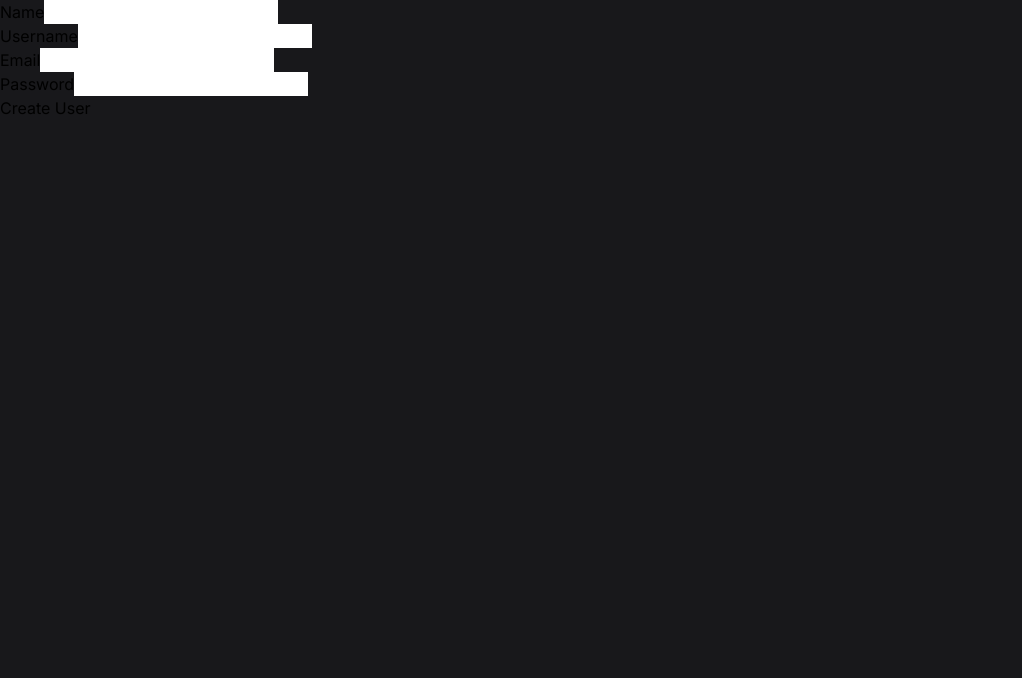
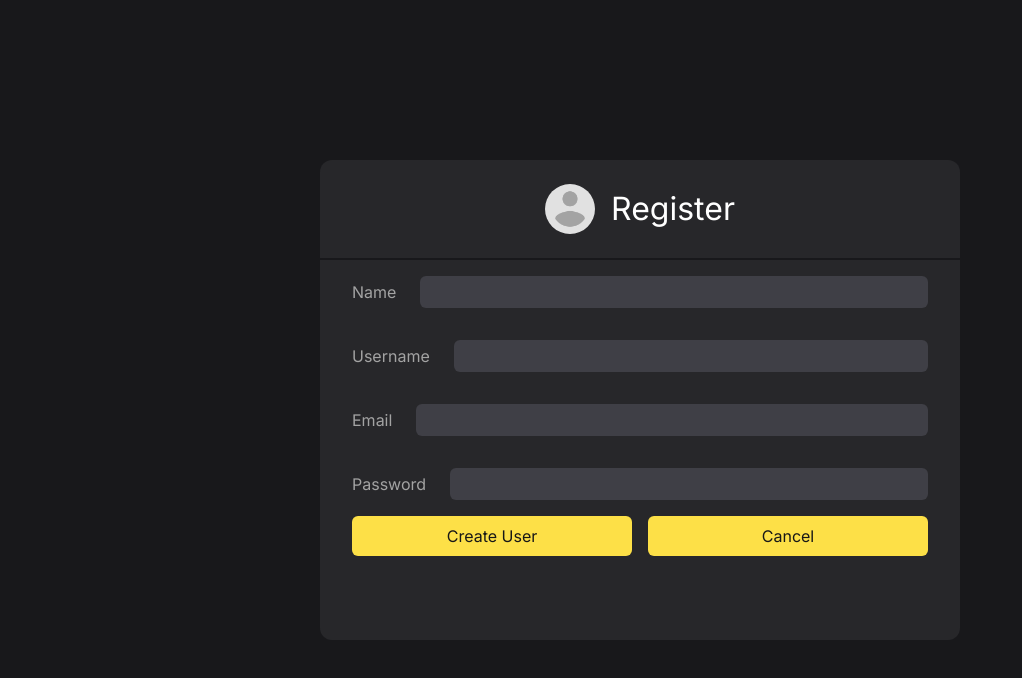
Before and after one commit to jane-does-coding/MyQuizlet, a Next.js app: page /register in a window 1280 px wide. Shown: the top 678 px of the page, without its empty margins (0-1022 px from the left). Built offline with nearby package versions, Linux system fonts and the light colour scheme.

Commit message:
UI changes

```diff
--- a/app/components/Pages/Register.tsx
+++ b/app/components/Pages/Register.tsx
@@ -1,6 +1,7 @@
 "use client";
 import React, { useState } from "react";
 import axios from "axios";
+import { useRouter } from "next/navigation";
 
 const Register = () => {
 	const [formData, setFormData] = useState({
@@ -9,6 +10,8 @@ const Register = () => {
 		email: "",
 		password: "",
 	});
+
+	const router = useRouter();
 
 	const handleChange = (e: any) => {
 		setFormData({
@@ -28,53 +31,97 @@ const Register = () => {
 	};
 
 	return (
+		<div className="w-screen h-screen flex items-center justify-center">
+			<div className="w-full md:w-[50vw] h-[60vh] bg-zinc-800 rounded-xl">
+				<h1 className="mx-auto text-white text-center flex items-center justify-center text-[2rem] mt-6 mb-6">
+					<img
+						src="/avatar.png"
+						className="w-[50px] h-[50px] rounded-full object-cover mr-4"
+						alt="Profile Avatar"
+					/>
+					Register
+				</h1>
+				<div className="w-full border-t-2 border-zinc-900 mb-auto">
 					<form onSubmit={handleSubmit}>
-			<div>
-				<label htmlFor="name">Name</label>
+						<div className="flex items-center pb-4 pt-4 w-[90%] mx-auto gap-6">
+							<label htmlFor="name" className="text-neutral-400">
+								Name
+							</label>
 							<input
 								type="text"
 								id="name"
 								name="name"
 								value={formData.name}
 								onChange={handleChange}
+								className="text-neutral-200 bg-zinc-700 rounded-md px-2 py-1 w-full"
 								required
 							/>
 						</div>
-			<div>
-				<label htmlFor="username">Username</label>
+						<div className="flex items-center pb-4 pt-4 w-[90%] mx-auto gap-6">
+							<label htmlFor="username" className="text-neutral-400">
+								Username
+							</label>
 							<input
 								type="text"
 								id="username"
 								name="username"
 								value={formData.username}
 								onChange={handleChange}
+								className="text-neutral-200 bg-zinc-700 rounded-md px-2 py-1 w-full"
 								required
 							/>
 						</div>
-			<div>
-				<label htmlFor="email">Email</label>
+						<div className="flex items-center pb-4 pt-4 w-[90%] mx-auto gap-6">
+							<label htmlFor="email" className="text-neutral-400">
+								Email
+							</label>
 							<input
 								type="email"
 								id="email"
 								name="email"
 								value={formData.email}
 								onChange={handleChange}
+								className="text-neutral-200 bg-zinc-700 rounded-md px-2 py-1 w-full"
 								required
 							/>
 						</div>
-			<div>
-				<label htmlFor="password">Password</label>
+						<div className="flex items-center pb-4 pt-4 w-[90%] mx-auto gap-6">
+							<label htmlFor="password" className="text-neutral-400">
+								Password
+							</label>
 							<input
 								type="password"
 								id="password"
 								name="password"
 								value={formData.password}
 								onChange={handleChange}
+								className="text-neutral-200 bg-zinc-700 rounded-md px-2 py-1 w-full"
 								required
 							/>
 						</div>
-			<button type="submit">Create User</button>
+						<div className="flex gap-4 w-[90%] mx-auto mt-auto">
+							<button
+								type="submit"
+								className={
+									"transition rounded-md px-4 py-2 bg-yellow-300 hover:bg-yellow-300/75 text-neutral-900 w-full"
+								}
+							>
+								Create User
+							</button>
+							<button
+								type="button"
+								className={
+									"transition rounded-md px-4 py-2 bg-yellow-300 hover:bg-yellow-300/75 text-neutral-900 w-full"
+								}
+								onClick={() => router.push("/")}
+							>
+								Cancel
+							</button>
+						</div>
 					</form>
+				</div>
+			</div>
+		</div>
 	);
 };
 
--- a/app/components/Pages/UpdateProfile.tsx
+++ b/app/components/Pages/UpdateProfile.tsx
@@ -1,8 +1,10 @@
 "use client";
 import React, { useState, useEffect } from "react";
 import axios from "axios";
+import { useRouter } from "next/navigation";
 
 const UpdateUser = ({ currentUser }: any) => {
+	const router = useRouter();
 	const [formData, setFormData] = useState({
 		name: currentUser.name || "",
 		username: currentUser.username || "",
@@ -25,58 +27,103 @@ const UpdateUser = ({ currentUser }: any) => {
 				...formData,
 			});
 			console.log("User updated:", response.data);
+			router.push("/profile");
 		} catch (error) {
 			console.error("Error updating user:", error);
 		}
 	};
 
 	return (
+		<div className="w-screen h-screen flex items-center justify-center">
+			<div className="w-full md:w-[50vw] h-[60vh] bg-zinc-800 rounded-xl">
+				<h1 className="mx-auto text-white text-center flex items-center justify-center text-[2rem] mt-6 mb-6">
+					<img
+						src="/avatar.png"
+						className="w-[50px] h-[50px] rounded-full object-cover mr-4"
+						alt="Profile Avatar"
+					/>
+					Update Profile
+				</h1>
+				<div className="w-full border-t-2 border-zinc-900 mb-auto">
 					<form onSubmit={handleSubmit}>
-			<div>
-				<label htmlFor="name">Name</label>
+						<div className="flex items-center pb-4 pt-4 w-[90%] mx-auto gap-6">
+							<label htmlFor="name" className="text-neutral-400">
+								Name
+							</label>
 							<input
 								type="text"
 								id="name"
 								name="name"
 								value={formData.name}
 								onChange={handleChange}
+								className="text-neutral-200 bg-zinc-700 rounded-md px-2 py-1 w-full"
 								required
 							/>
 						</div>
-			<div>
-				<label htmlFor="username">Username</label>
+						<div className="flex items-center pb-4 pt-4 w-[90%] mx-auto gap-6">
+							<label htmlFor="username" className="text-neutral-400">
+								Username
+							</label>
 							<input
 								type="text"
 								id="username"
 								name="username"
 								value={formData.username}
 								onChange={handleChange}
+								className="text-neutral-200 bg-zinc-700 rounded-md px-2 py-1 w-full"
 								required
 							/>
 						</div>
-			<div>
-				<label htmlFor="email">Email</label>
+						<div className="flex items-center pb-4 pt-4 w-[90%] mx-auto gap-6">
+							<label htmlFor="email" className="text-neutral-400">
+								Email
+							</label>
 							<input
 								type="email"
 								id="email"
 								name="email"
 								value={formData.email}
 								onChange={handleChange}
+								className="text-neutral-200 bg-zinc-700 rounded-md px-2 py-1 w-full"
 								required
 							/>
 						</div>
-			<div>
-				<label htmlFor="password">Password</label>
+						<div className="flex items-center pb-4 pt-4 w-[90%] mx-auto gap-6">
+							<label htmlFor="password" className="text-neutral-400">
+								Password
+							</label>
 							<input
 								type="password"
 								id="password"
 								name="password"
 								value={formData.password}
 								onChange={handleChange}
+								className="text-neutral-200 bg-zinc-700 rounded-md px-2 py-1 w-full"
 							/>
 						</div>
-			<button type="submit">Update Profile</button>
+						<div className="flex gap-4 w-[90%] mx-auto mt-auto">
+							<button
+								type="submit"
+								className={
+									"transition rounded-md px-4 py-2 bg-yellow-300 hover:bg-yellow-300/75 text-neutral-900 w-full"
+								}
+							>
+								Update Profile
+							</button>
+							<button
+								type="button"
+								className={
+									"transition rounded-md px-4 py-2 bg-yellow-300 hover:bg-yellow-300/75 text-neutral-900 w-full"
+								}
+								onClick={() => router.push("/profile")}
+							>
+								Cancel
+							</button>
+						</div>
 					</form>
+				</div>
+			</div>
+		</div>
 	);
 };
 
```
Lines whose indentation alone changed are shown as unchanged.
